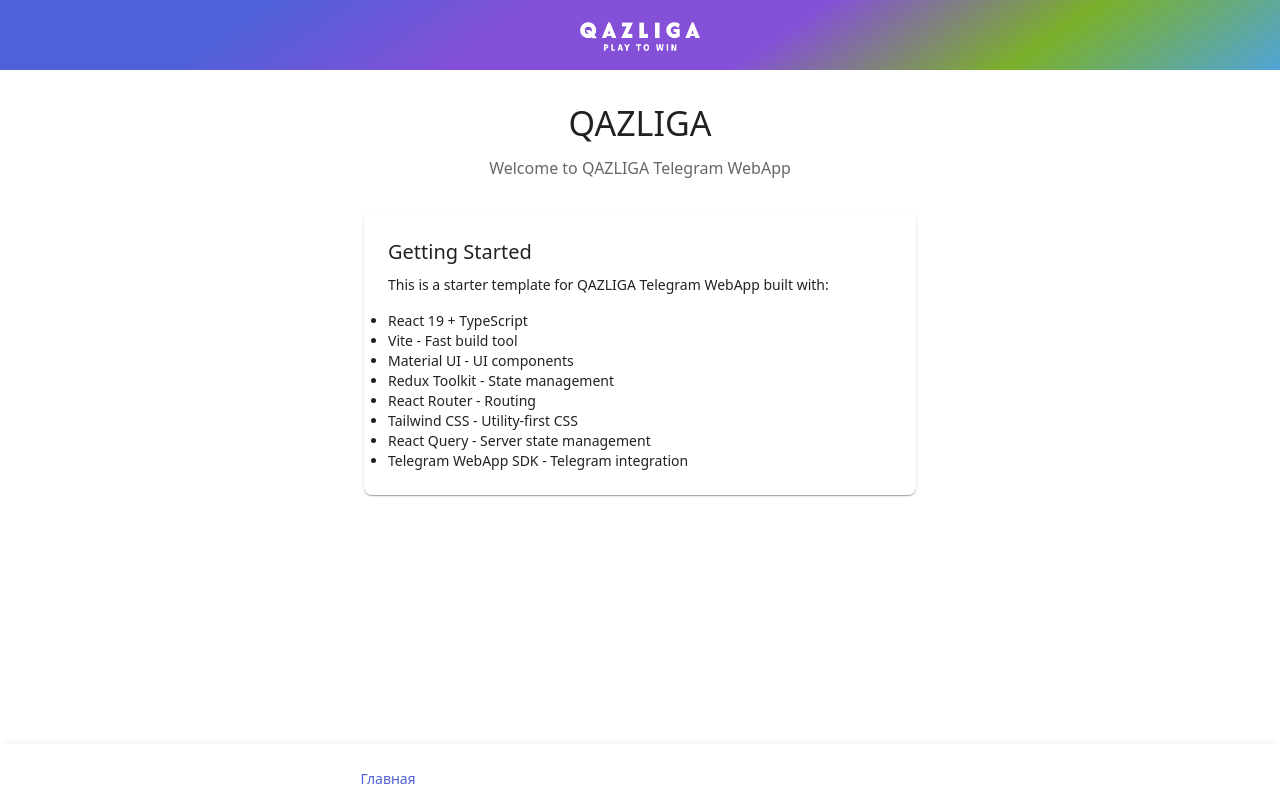
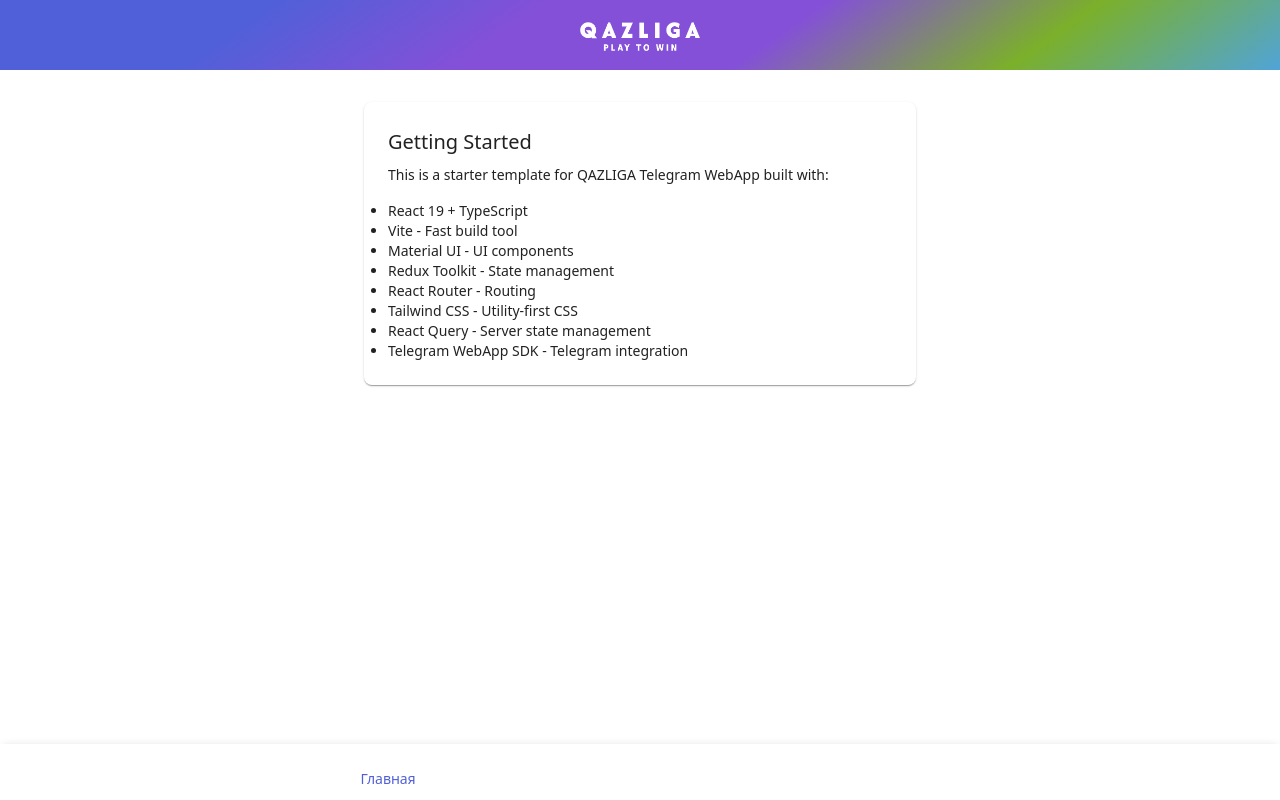
Before and after one commit to alinakassym/qazliga-webapp, a React (Vite) app: page / in a window 1280 px wide. Built offline with nearby package versions, Linux system fonts and the light colour scheme; some icons are missing.

Commit message:
refactor(HomePage): rm unused blocks

```diff
--- a/src/pages/HomePage.tsx
+++ b/src/pages/HomePage.tsx
@@ -7,15 +7,6 @@
 
   return (
     <Container maxWidth="sm" sx={{ py: 4 }}>
-      <Box sx={{ textAlign: 'center', mb: 4 }}>
-        <Typography variant="h4" component="h1" gutterBottom>
-          QAZLIGA
-        </Typography>
-        <Typography variant="body1" color="text.secondary">
-          Welcome to QAZLIGA Telegram WebApp
-        </Typography>
-      </Box>
-
       {user && (
         <Paper sx={{ p: 3, mb: 3 }}>
           <Typography variant="h6" gutterBottom>
```
